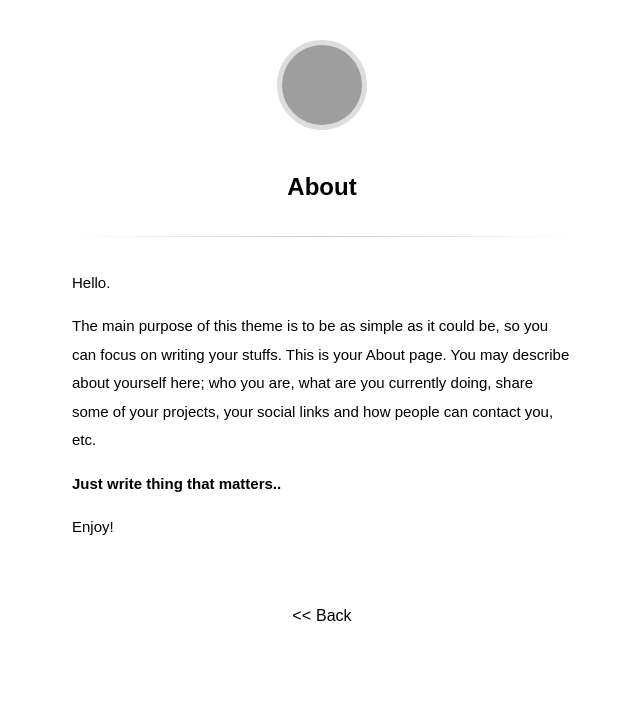
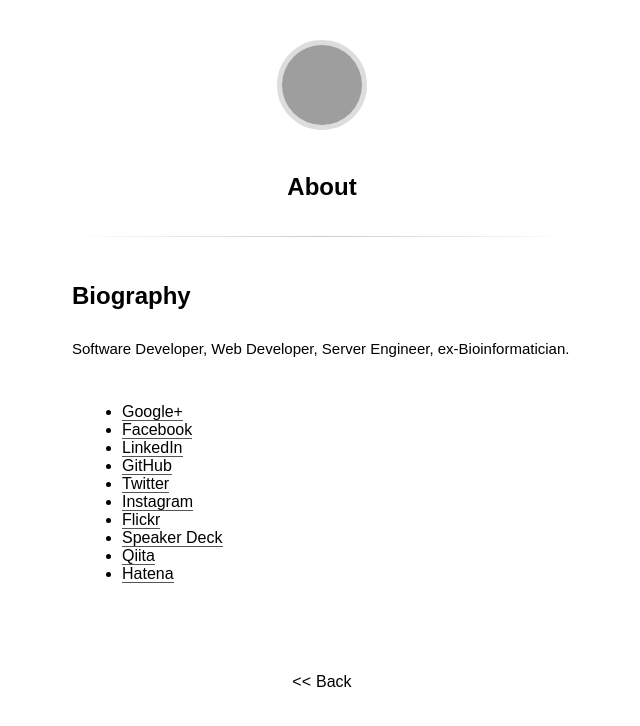
Before and after one commit to artifactsauce/artifactsauce.github.io, a Jekyll site: the page built from about.md, in a window 1280 px wide. Shown: the top 726 px of the page, without its empty margins (318-958 px from the left). Built offline with Jekyll 4.4.1, drawn with Linux system fonts in a browser that asks for light colours; some web fonts are replaced; grey boxes are pictures that could not be loaded.

Commit message:
modify personal information

```diff
--- a/_config.yml
+++ b/_config.yml
@@ -1,19 +1,19 @@
 # Site Info
-title:              "The Plain"
-description:        "The Plain is a Minimalist Jekyll theme that focuses on writing matters."
-google_verify:      epFgX0s_0RM3CdjwFcsewfXzPov2g8s9ZBOLyaIUH-o # Put your Google Verification here
-google_analytics:   UA-XXXXXXX-X # Put your Google Analytics code
+title:              "ArtifactSauce"
+description:        "Software Developer, Web Developer, Server Engineer, ex-Bioinformatician."
+google_verify:      z7WSt9rmDWQDbnAC3ZnPX--m6Ijw1QR29UrCvte7v8k
+google_analytics:   UA-403364-11
 
 # Author Info
-author_name:        "Heiswayi Nrird"
-author_email:       hnrird@gmail.com
-author_gravatar:    2b38b1b0e7e08b69379bd61582adf0c8 # Gravatar md5 hash
-twitter_username:   HeiswayiNrird
+author_name:        "Kenji Akiyama"
+author_email:       artifactsauce@gmail.com
+author_gravatar:    91282e22a7b16331c49c8d47eafcac14
+twitter_username:   artifactsauce
 
 # Site Settings
 baseurl:            "" # Base URL must end WITHOUT a slash, default: ""
-permalink:          /notes/:title # Post permalink
-timezone:           Asia/Kuala_Lumpur # https://en.wikipedia.org/wiki/List_of_tz_database_time_zones
+permalink:          /posts/:title
+timezone:           Asia/Tokyo
 
 # Site Build
 highlighter:        pygments
--- a/about.md
+++ b/about.md
@@ -3,10 +3,17 @@ layout: page
 title: About
 ---
 
-Hello.
+## Biography
 
-The main purpose of this theme is to be as simple as it could be, so you can focus on writing your stuffs. This is your About page. You may describe about yourself here; who you are, what are you currently doing, share some of your projects, your social links and how people can contact you, etc.
+Software Developer, Web Developer, Server Engineer, ex-Bioinformatician.
 
-**Just write thing that matters..**
-
-Enjoy!
+- [Google+](https://plus.google.com/+KenjiAkiyama)
+- [Facebook](https://www.facebook.com/kenji.akiyama)
+- [LinkedIn](https://www.linkedin.com/in/kenjiakiyama)
+- [GitHub](https://github.com/artifactsauce)
+- [Twitter](https://twitter.com/artifactsauce)
+- [Instagram](https://instagram.com/artifactsauce)
+- [Flickr](https://www.flickr.com/photos/artifactsauce)
+- [Speaker Deck](https://speakerdeck.com/artifactsauce)
+- [Qiita](http://qiita.com/artifactsauce)
+- [Hatena](https://profile.hatena.ne.jp/artifactsauce/)
```
